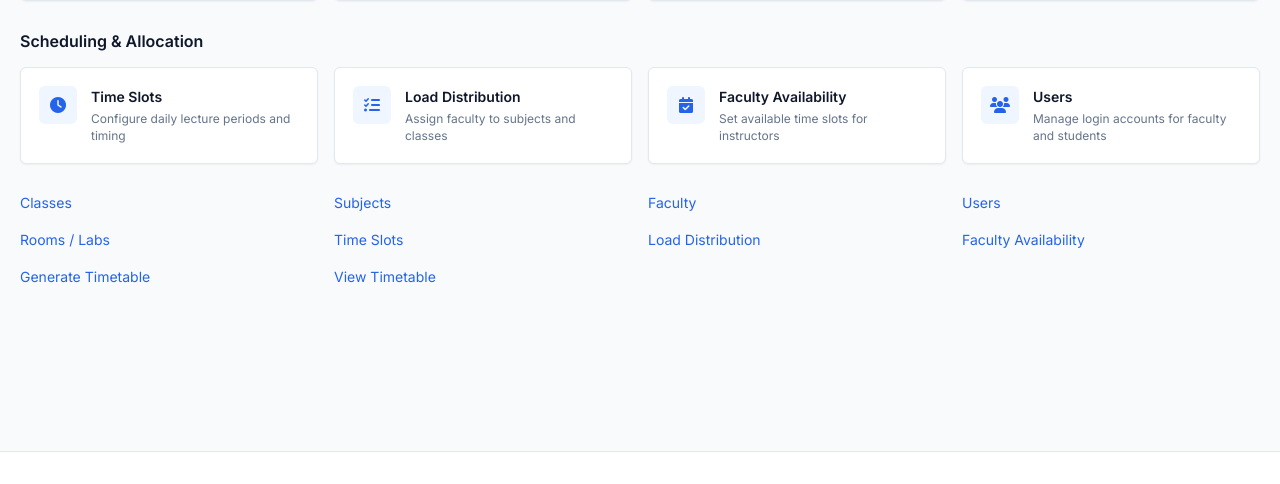
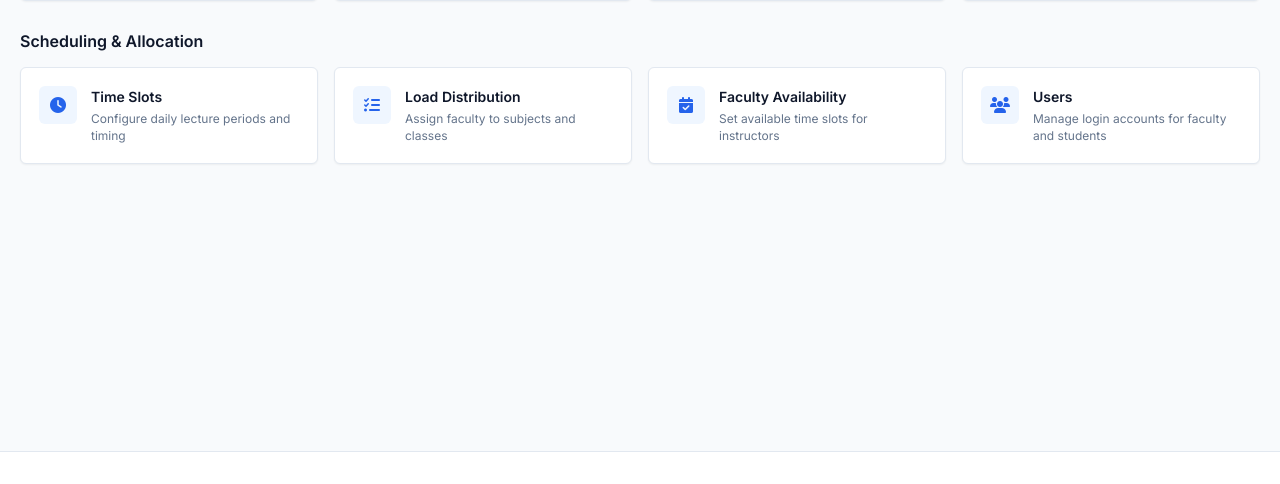
Before and after one commit to vruti1/timetable-generator, a Flask app: page /admin in a window 1280 px wide. Shown: the part 316-800 px from the top of the page. Run offline with Flask 3, Linux system fonts and the light colour scheme; the visitor is signed in with stand-in values (Sample User, id 1); some libraries are stand-ins or nearby versions.

Commit message:
Remove duplicate dashboard links

```diff
--- a/templates/admin_dashboard.html
+++ b/templates/admin_dashboard.html
@@ -113,47 +113,4 @@
     </div>
 </div>
 
-<div class="dashboard-grid">
-
-    <a class="dashboard-button" href="{{ url_for('classes') }}">
-        Classes
-    </a>
-
-    <a class="dashboard-button" href="{{ url_for('subjects') }}">
-        Subjects
-    </a>
-
-    <a class="dashboard-button" href="{{ url_for('faculty') }}">
-        Faculty
-    </a>
-
-    <a class="dashboard-button" href="{{ url_for('users') }}">
-        Users
-    </a>
-
-    <a class="dashboard-button" href="{{ url_for('rooms') }}">
-        Rooms / Labs
-    </a>
-
-    <a class="dashboard-button" href="{{ url_for('time_slots') }}">
-        Time Slots
-    </a>
-
-    <a class="dashboard-button" href="{{ url_for('assignments') }}">
-        Load Distribution
-    </a>
-
-    <a class="dashboard-button" href="{{ url_for('availability') }}">
-        Faculty Availability
-    </a>
-
-    <a class="dashboard-button" href="{{ url_for('generate_timetable') }}">
-        Generate Timetable
-    </a>
-
-    <a class="dashboard-button" href="{{ url_for('timetable') }}">
-        View Timetable
-    </a>
-
-</div>
 {% endblock %}
```
